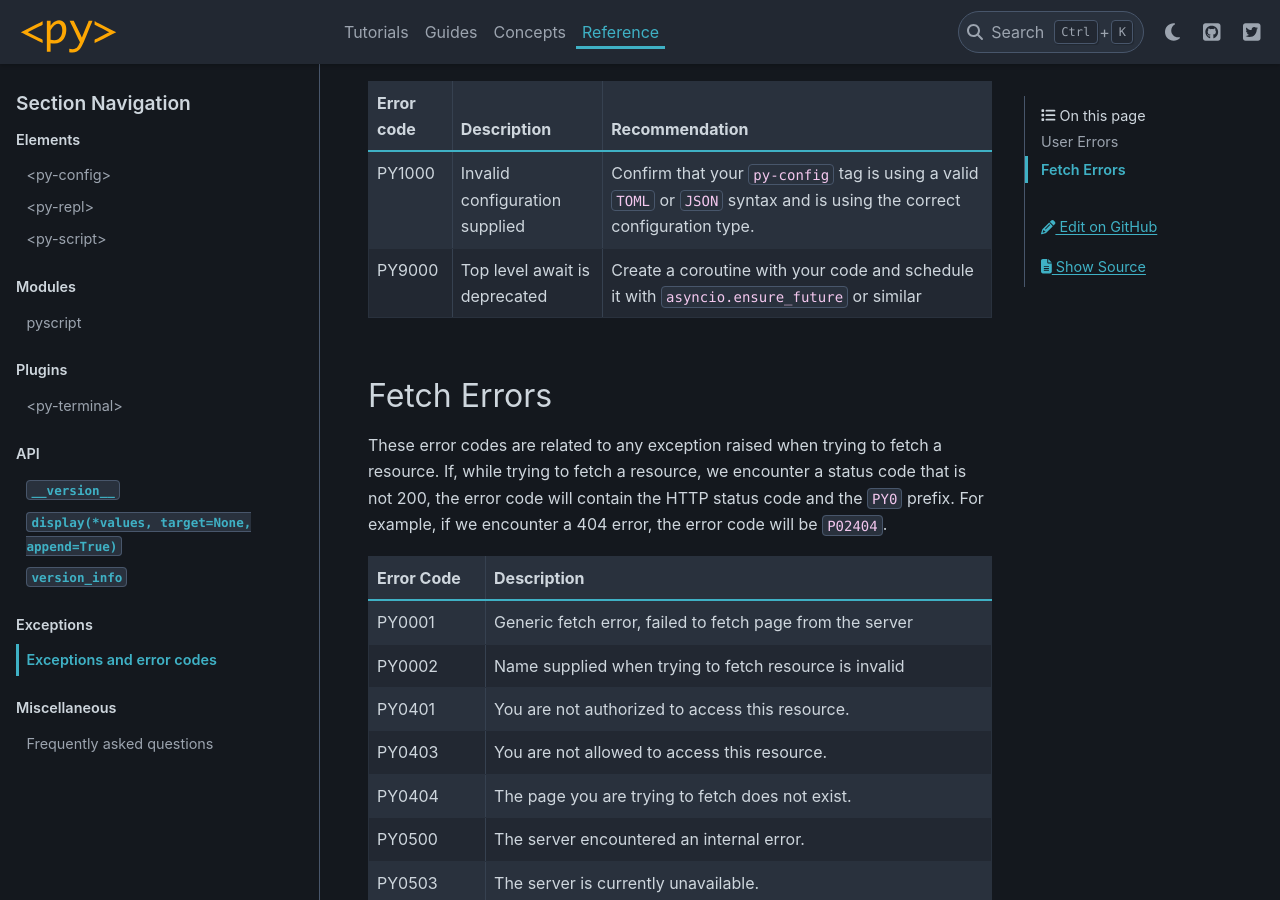
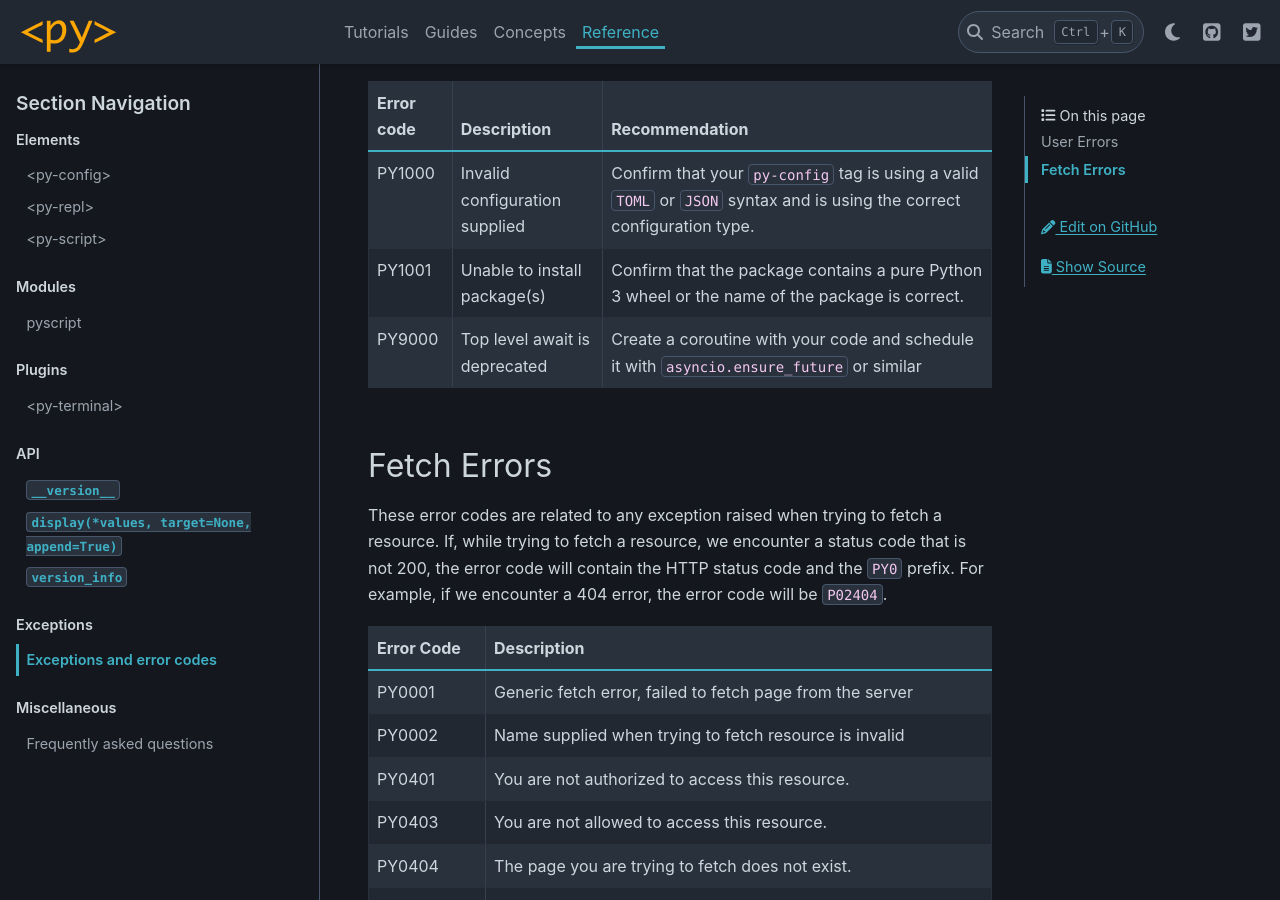
Before and after one commit to pyscript/pyscript, a Sphinx documentation site: the page built from docs/reference/exceptions.md, in a window 1280 px wide and 900 px high, scrolled down 332 px. Built offline with Sphinx 7.4.7 and the PyData theme 0.15.4, drawn with Linux system fonts in a browser that asks for light colours.

Commit message:
Update docs

```diff
--- a/docs/reference/exceptions.md
+++ b/docs/reference/exceptions.md
@@ -8,6 +8,7 @@ This reference guide contains the error codes you might find and a description o
 | Error code | Description                    | Recommendation     |
 |------------|--------------------------------|--------------------|
 | PY1000     | Invalid configuration supplied | Confirm that your `py-config` tag is using a valid `TOML` or `JSON` syntax and is using the correct configuration type. |
+| PY1001     | Unable to install package(s)   | Confirm that the package contains a pure Python 3 wheel or the name of the package is correct. |
 | PY9000     | Top level await is deprecated  | Create a coroutine with your code and schedule it with `asyncio.ensure_future` or similar |
 
 
```
